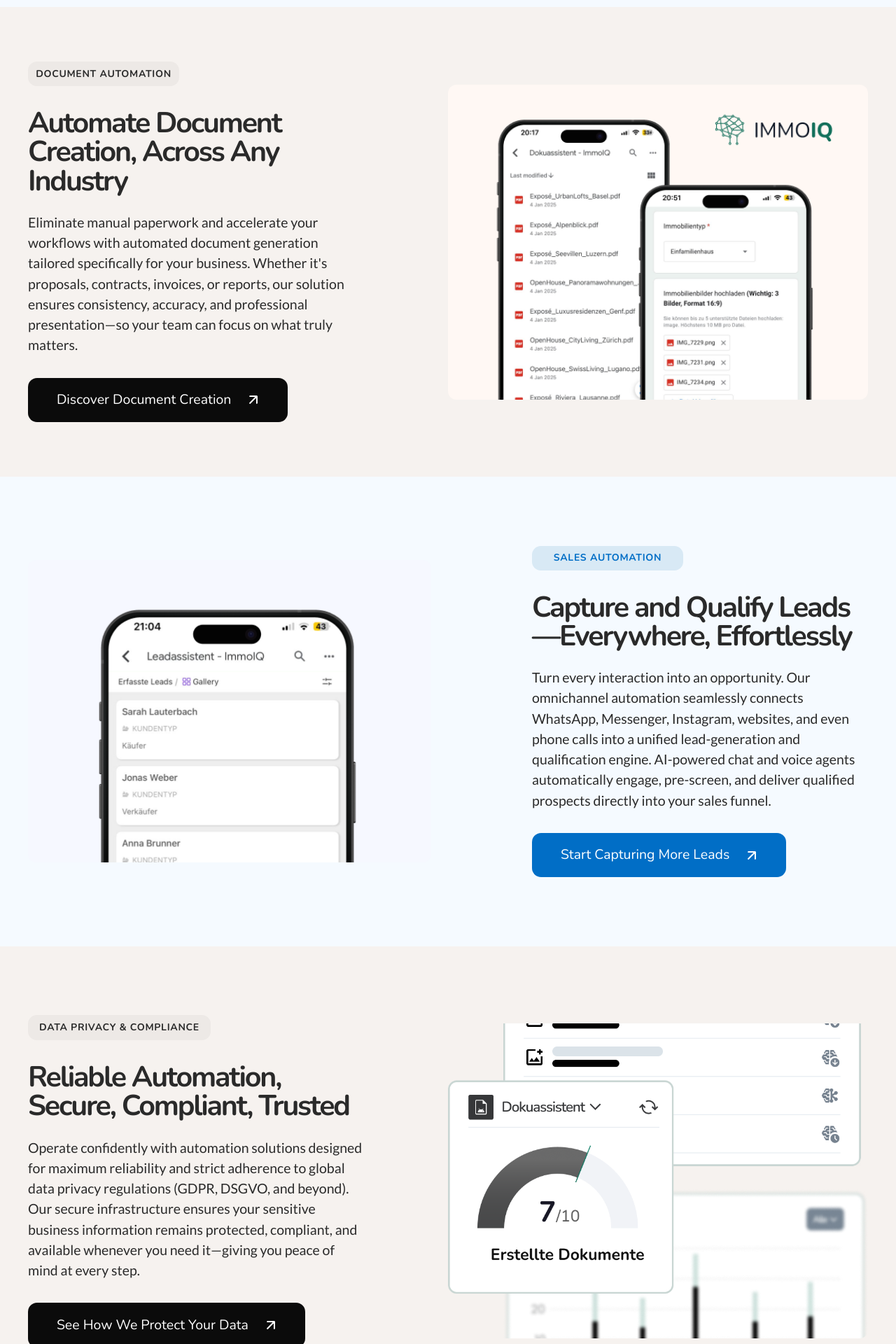
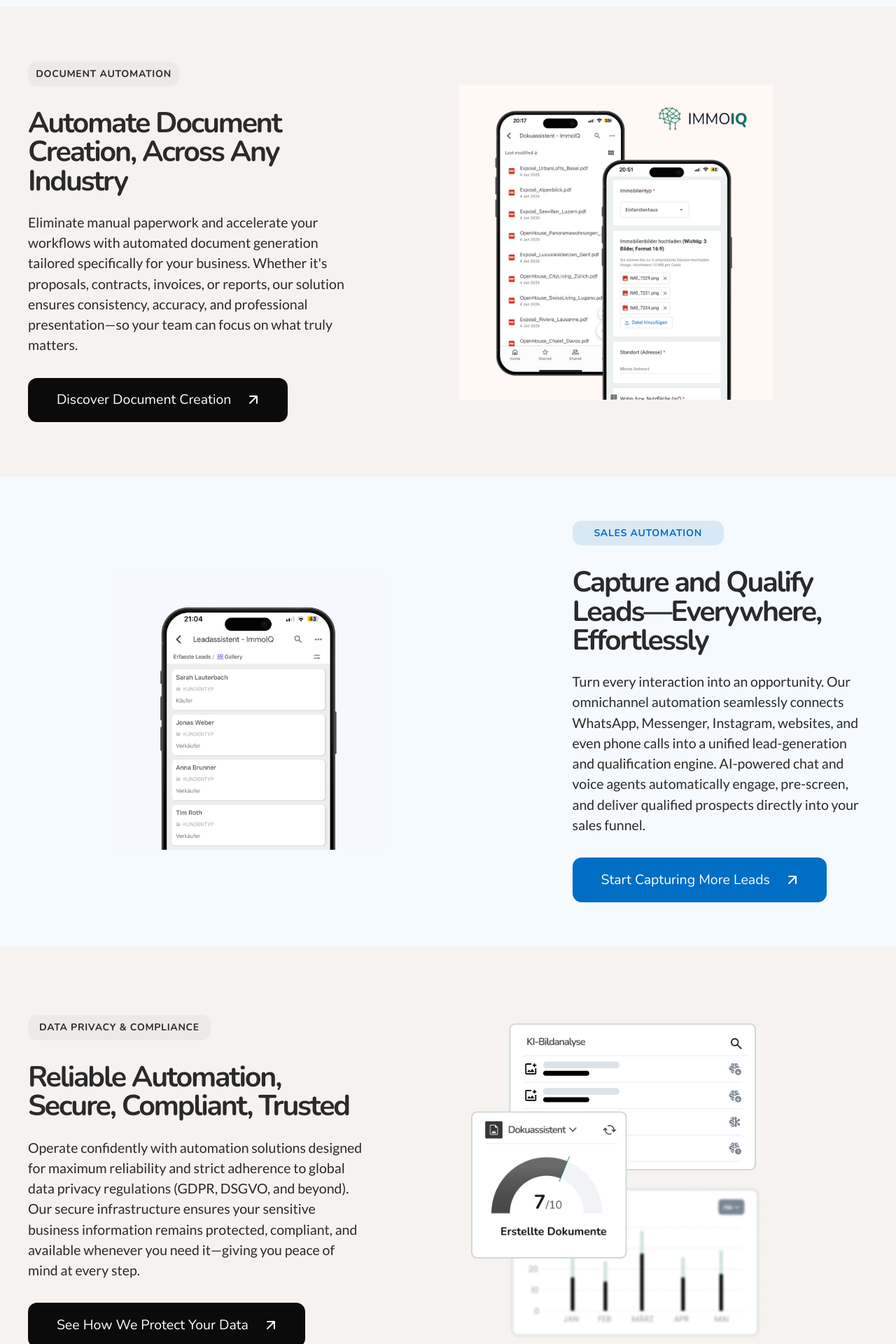
Before and after one commit to anonfaded/dotwebv3, a Next.js app: page /en in a window 1280 px wide. Shown: the part 1900-3820 px from the top of the page at 70% size. Built offline with nearby package versions, Linux system fonts and the light colour scheme.

Commit message:
refactor sections: update image dimensions and alt texts for DocumentAutomation, SalesAutomation, and Privacy sections

```diff
--- a/src/components/sections/DocumentAutomationSection.tsx
+++ b/src/components/sections/DocumentAutomationSection.tsx
@@ -41,13 +41,13 @@ export default function DocAutomationSection() {
             </div>
 
             {/* Right Content - Image */}
-            <div className="w-full lg:w-1/2 mt-8 lg:mt-0 order-2">
-              <div className="relative w-full aspect-[4/3] max-w-[680px] mx-auto lg:mx-0">
+            <div className="w-full lg:w-3/4 mt-8 lg:mt-0 order-2">
+              <div className="relative w-full aspect-[16/10] max-w-[900px] mx-auto lg:mx-0">
                 <Image
                   src="/document-automation.png"
-                  alt="AI Widget Interface"
+                  alt="Document Automation Interface"
                   fill
-                  className="object-cover object-top rounded-xl"
+                  className="object-contain rounded-xl"
                   priority
                 />
               </div>
--- a/src/components/sections/PrivacySection.tsx
+++ b/src/components/sections/PrivacySection.tsx
@@ -41,13 +41,13 @@ export default function PrivacySection() {
             </div>
 
             {/* Right Content - Image */}
-            <div className="w-full lg:w-1/2 mt-8 lg:mt-0 order-2">
-              <div className="relative w-full aspect-[4/3] max-w-[680px] mx-auto lg:mx-0">
+            <div className="w-full lg:w-3/4 mt-8 lg:mt-0 order-2">
+              <div className="relative w-full aspect-[16/10] max-w-[900px] mx-auto lg:mx-0">
                 <Image
                   src="/data-privacy.png"
-                  alt="Scalable Platform Interface"
+                  alt="Privacy & Security Interface"
                   fill
-                  className="object-cover object-right rounded-xl"
+                  className="object-contain rounded-xl"
                   priority
                 />
               </div>
--- a/src/components/sections/SalesAutomationSection.tsx
+++ b/src/components/sections/SalesAutomationSection.tsx
@@ -12,13 +12,13 @@ export default function SalesAutomationSection() {
           {/* Content Grid - Updated spacing */}
           <div className="flex flex-col lg:flex-row items-center lg:gap-36">
             {/* Left Content - Image */}
-            <div className="w-full lg:w-1/2 mt-8 lg:mt-0 order-2 lg:order-1">
-              <div className="relative w-full aspect-[4/3] max-w-[680px] mx-auto">
+            <div className="w-full lg:w-3/4 mt-8 lg:mt-0 order-2 lg:order-1">
+              <div className="relative w-full aspect-[16/10] max-w-[900px] mx-auto">
                 <Image
                   src="/sales-automation.png"
-                  alt="Automation Interface"
+                  alt="Sales Automation Interface"
                   fill
-                  className="object-cover object-top rounded-xl"
+                  className="object-contain rounded-xl"
                   priority
                 />
               </div>
```
